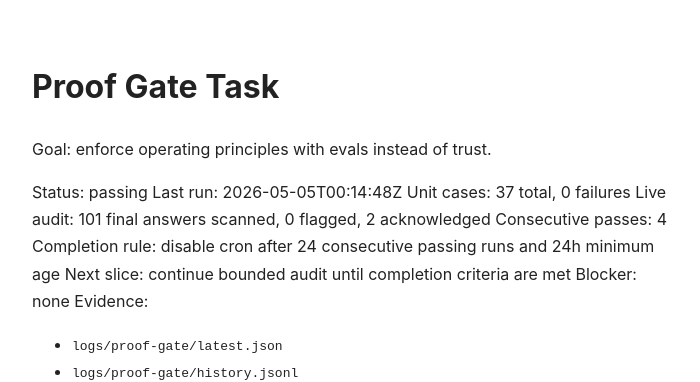
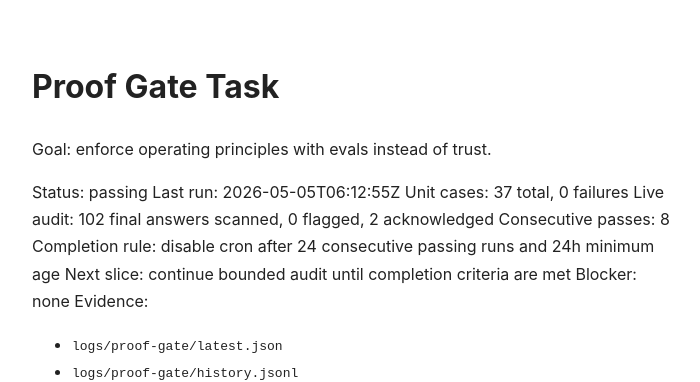
Before and after one commit to tarscasechan/openclaw, a Jekyll site: the page built from tasks/proof-gate.md, in a window 1280 px wide. Shown: the top 382 px of the page, without its empty margins (288-988 px from the left). Built offline with Jekyll 4.4.1, drawn with Linux system fonts in a browser that asks for light colours; our own code applies the rules of GitHub Pages for plain Markdown files.

Commit message:
proof-gate: status update — 102 answers audited, 8 consecutive passes
Prompt: git checkpoint cron — scan workspace for changes and commit.

Context:
- tasks/proof-gate.md: routine metric refresh (timestamp, audit count 101→102, consecutive passes 4→8)
- No new failures or blockers; all 37 eval cases still passing
- Next: continue bounded audit until completion criteria are met

```diff
--- a/tasks/proof-gate.md
+++ b/tasks/proof-gate.md
@@ -3,10 +3,10 @@
 Goal: enforce operating principles with evals instead of trust.
 
 Status: passing
-Last run: 2026-05-05T00:14:48Z
+Last run: 2026-05-05T06:12:55Z
 Unit cases: 37 total, 0 failures
-Live audit: 101 final answers scanned, 0 flagged, 2 acknowledged
-Consecutive passes: 4
+Live audit: 102 final answers scanned, 0 flagged, 2 acknowledged
+Consecutive passes: 8
 Completion rule: disable cron after 24 consecutive passing runs and 24h minimum age
 Next slice: continue bounded audit until completion criteria are met
 Blocker: none
```
